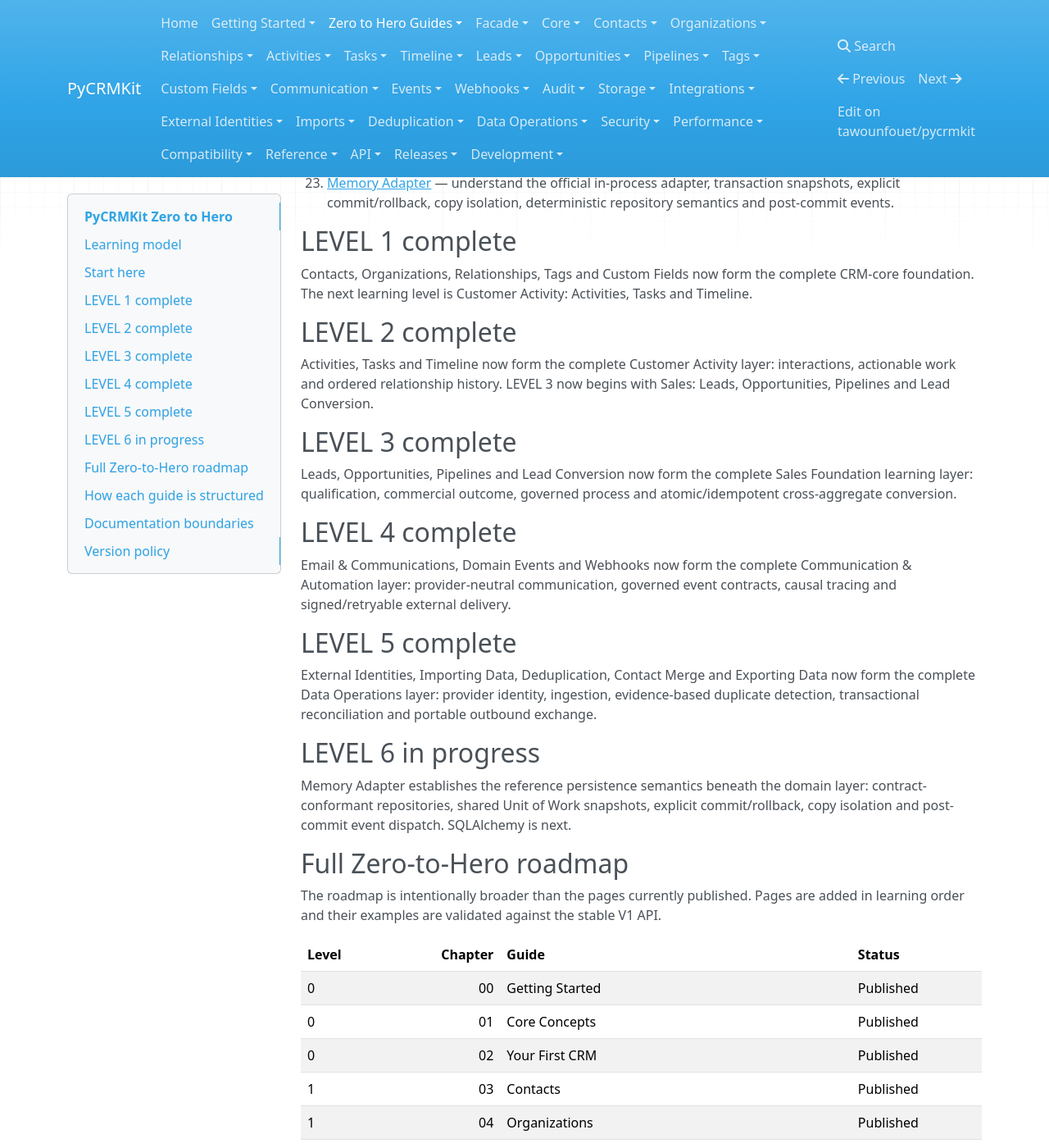
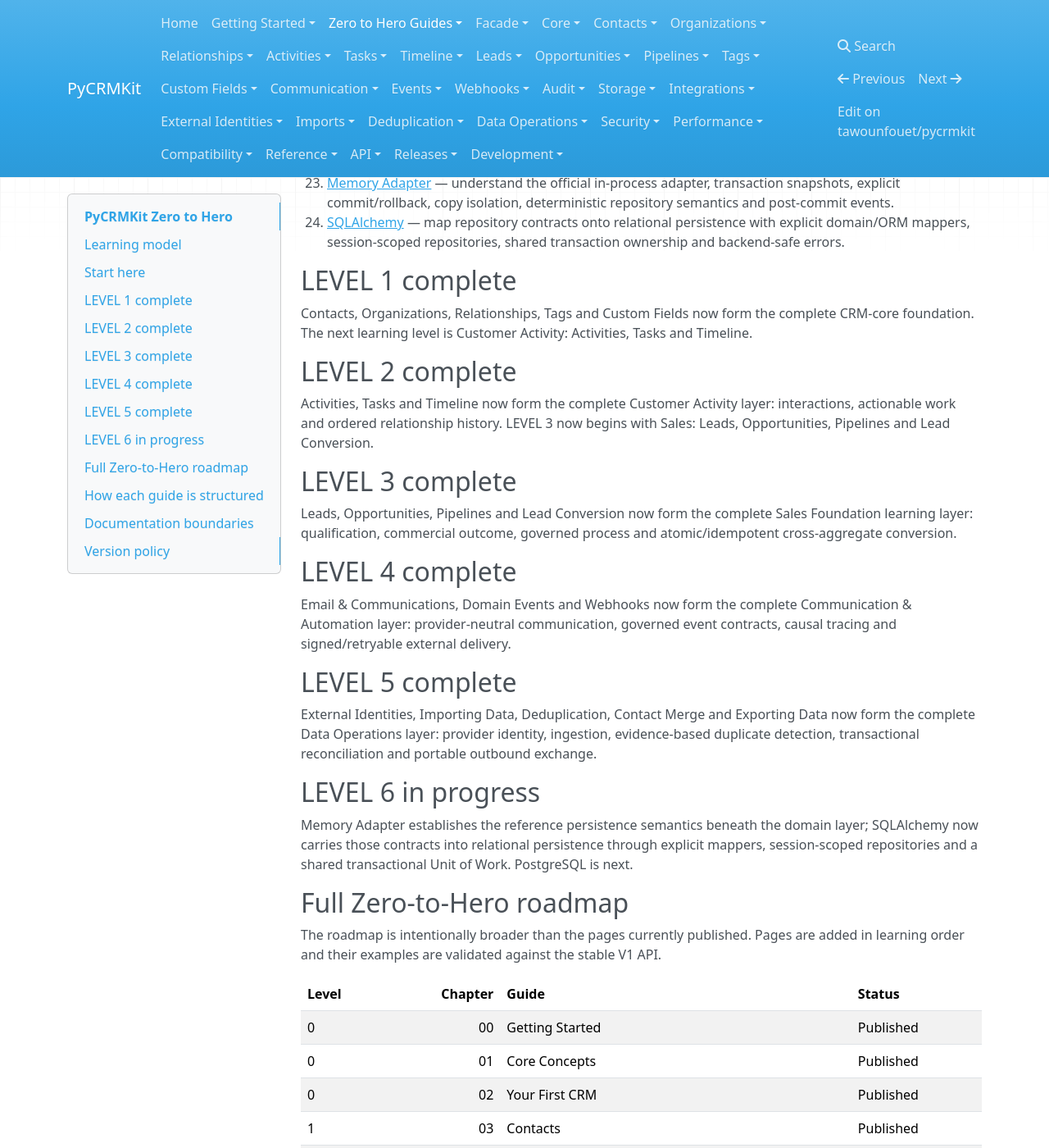
Before and after one commit to tawounfouet/pycrmkit, an MkDocs documentation site: the page built from docs/guides/index.md, in a window 1280 px wide and 1400 px high, scrolled down 1584 px. Shown: the whole window at 82% size. Built offline with MkDocs 1.6.1, drawn with Linux system fonts in a browser that asks for light colours; nearby versions of some CDN libraries.

Commit message:
docs: publish SQLAlchemy guide in Level 6 roadmap

```diff
--- a/docs/guides/index.md
+++ b/docs/guides/index.md
@@ -56,6 +56,7 @@
 21. [Contact Merge](20_contact_merge.md) — reconcile reviewed duplicate Contacts transactionally with explicit primary selection, conflict policy, linked-state reassignment, archival and minimized audit.
 22. [Exporting Data](21_exporting_data.md) — project authorized CRM state into deterministic CSV, JSON and JSONL records with explicit format, pagination and privacy boundaries.
 23. [Memory Adapter](22_memory_adapter.md) — understand the official in-process adapter, transaction snapshots, explicit commit/rollback, copy isolation, deterministic repository semantics and post-commit events.
+24. [SQLAlchemy](23_sqlalchemy.md) — map repository contracts onto relational persistence with explicit domain/ORM mappers, session-scoped repositories, shared transaction ownership and backend-safe errors.
 
 ## LEVEL 1 complete
 
@@ -79,7 +80,7 @@
 
 ## LEVEL 6 in progress
 
-Memory Adapter establishes the reference persistence semantics beneath the domain layer: contract-conformant repositories, shared Unit of Work snapshots, explicit commit/rollback, copy isolation and post-commit event dispatch. SQLAlchemy is next.
+Memory Adapter establishes the reference persistence semantics beneath the domain layer; SQLAlchemy now carries those contracts into relational persistence through explicit mappers, session-scoped repositories and a shared transactional Unit of Work. PostgreSQL is next.
 
 ## Full Zero-to-Hero roadmap
 
```
Also changed, not shown: other parts of docs/guides/index.md (+1 -1 lines).
